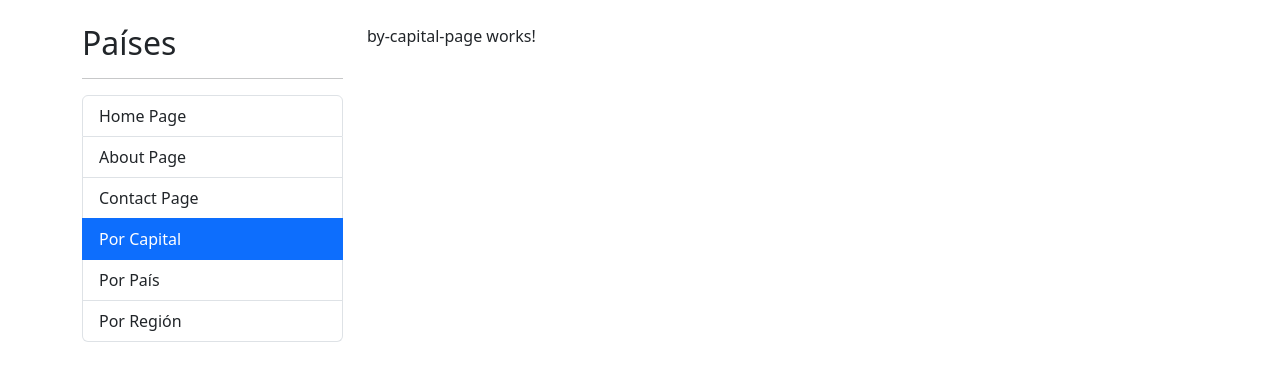
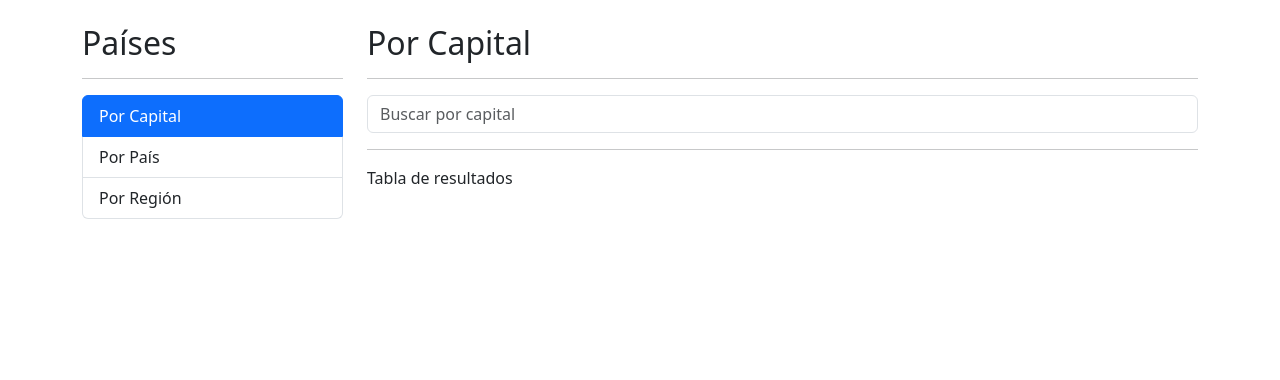
Before and after one commit to YahirPoot/countryApp, an Angular app: page /countries/by-capital in a window 1280 px wide. Shown: the top 380 px of the page. Built offline with nearby package versions, Linux system fonts and the light colour scheme.

Commit message:
reutilizar le search box ccomponent y como exportar components

```diff
--- a/src/app/countries/countries-routing.module.ts
+++ b/src/app/countries/countries-routing.module.ts
@@ -22,6 +22,10 @@
     path: 'by/:id',
     component: CountryPageComponent
   },
+  {
+    path: '**',
+    redirectTo: 'by-capital'
+  },
 ]
 
 
--- a/src/app/countries/countries.module.ts
+++ b/src/app/countries/countries.module.ts
@@ -5,6 +5,7 @@
 import { ByRegionPageComponent } from './pages/by-region-page/by-region-page.component';
 import { CountryPageComponent } from './pages/country-page/country-page.component';
 import { CountriesRoutingModule } from './countries-routing.module';
+import { SharedModule } from '../shared/shared.module';
 
 
 
@@ -17,7 +18,8 @@
   ],
   imports: [
     CommonModule,
-    CountriesRoutingModule
+    CountriesRoutingModule,
+    SharedModule
   ]
 })
 export class CountriesModule { }
--- a/src/app/countries/pages/by-capital-page/by-capital-page.component.html
+++ b/src/app/countries/pages/by-capital-page/by-capital-page.component.html
@@ -1 +1,18 @@
-<p>by-capital-page works!</p>
+<h2>Por Capital</h2>
+<hr>
+
+<div class="row">
+
+  <div class="col">
+    <!-- SearchBox -->
+    <shired-search-box placeholder="Buscar por capital"></shired-search-box>
+  </div>
+</div>
+
+<div class="row">
+
+  <div class="col">
+    <hr>
+    Tabla de resultados
+  </div>
+</div>
--- /dev/null
+++ b/src/app/shared/components/search-box/search-box.component.html
@@ -0,0 +1,4 @@
+<input
+  type="text"
+  [placeholder]="placeholder"
+  class="form-control">
--- /dev/null
+++ b/src/app/shared/components/search-box/search-box.component.ts
@@ -0,0 +1,13 @@
+import { Component, Input } from '@angular/core';
+
+@Component({
+  selector: 'shired-search-box',
+  templateUrl: './search-box.component.html',
+  styles: ``
+})
+export class SearchBoxComponent {
+
+  @Input()
+  public placeholder: string = '';
+
+}
--- a/src/app/shared/components/sidebar/sidebar.component.html
+++ b/src/app/shared/components/sidebar/sidebar.component.html
@@ -4,7 +4,7 @@
 <ul class="list-group">
 
   <!-- El routerLink nos sirve para navegar en tre las rutas en con src pero con mas funcionalidades -->
-  <li routerLink=""
+  <!-- <li routerLink=""
     routerLinkActive="active"
     [routerLinkActiveOptions]="{exact: true}"
     class="list-group-item">
@@ -21,7 +21,7 @@
     routerLinkActive="active"
     class="list-group-item">
     Contact Page
-  </li>
+  </li> -->
 
   <li routerLink="countries/by-capital"
     routerLinkActive="active"
--- a/src/app/shared/shared.module.ts
+++ b/src/app/shared/shared.module.ts
@@ -5,6 +5,7 @@
 import { SidebarComponent } from './components/sidebar/sidebar.component';
 import { RouterModule } from '@angular/router';
 import { ContactPageComponent } from './pages/contact-page/contact-page.component';
+import { SearchBoxComponent } from './components/search-box/search-box.component';
 
 
 
@@ -14,6 +15,7 @@
     ContactPageComponent,
     HomePageComponent,
     SidebarComponent,
+    SearchBoxComponent,
   ],
   imports: [
     CommonModule,
@@ -24,6 +26,7 @@
     ContactPageComponent,
     HomePageComponent,
     SidebarComponent,
+    SearchBoxComponent
   ]
 })
 export class SharedModule { }
```
Also changed, not shown: src/app/app-routing.module.ts (+5 -5 lines).
